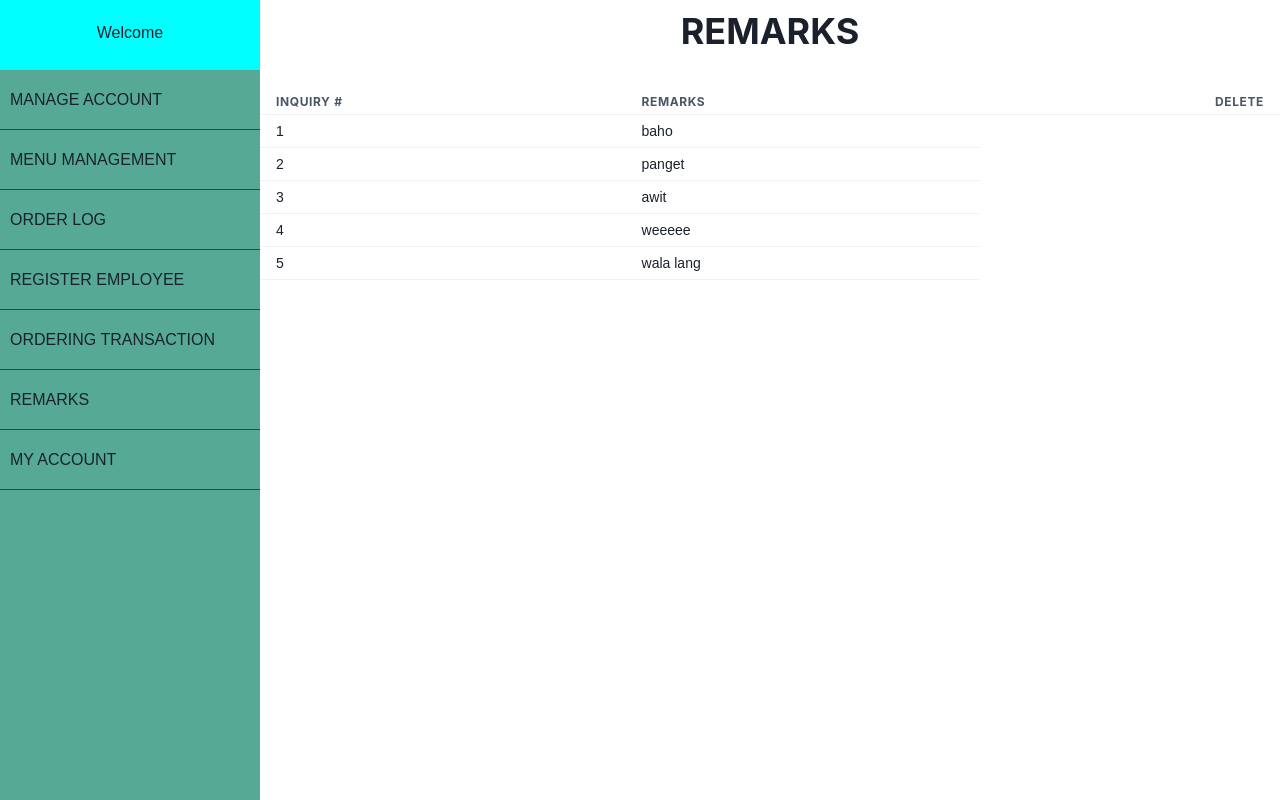
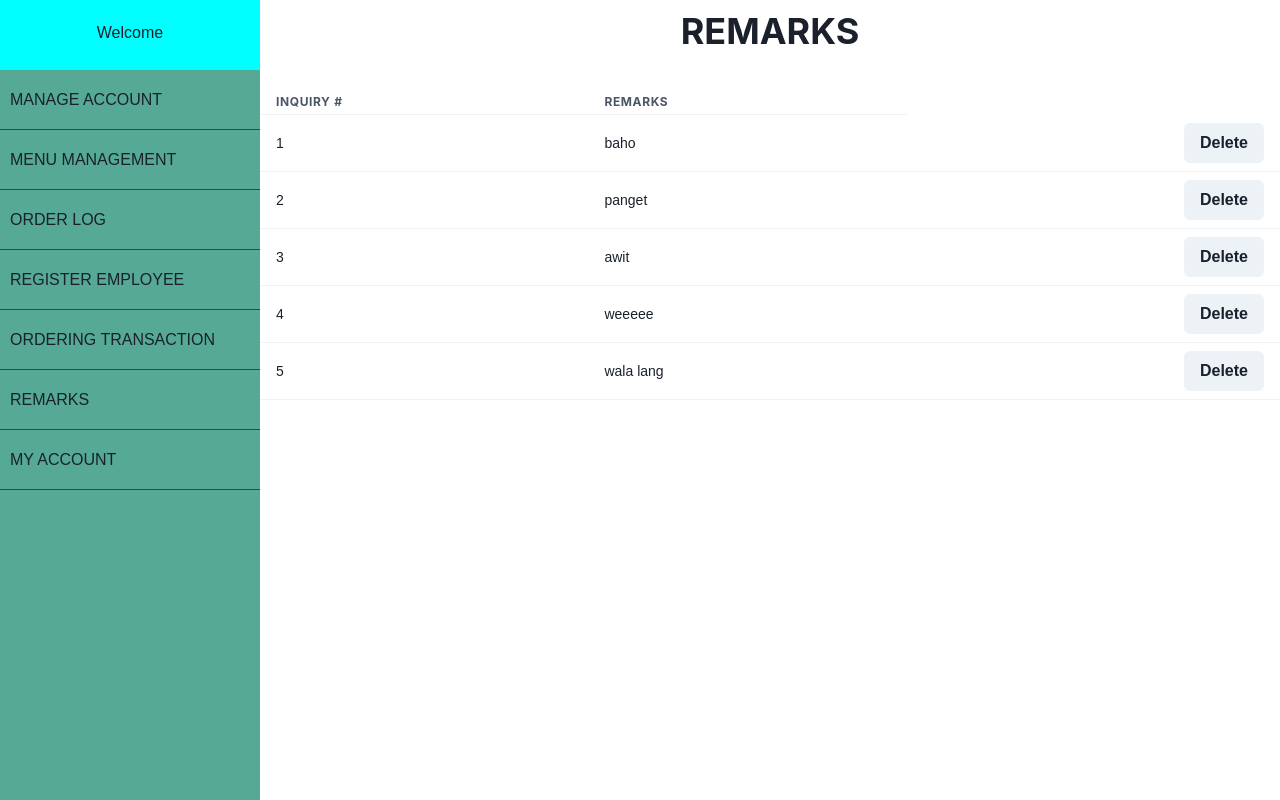
Before and after one commit to jentii16200/hain-microsite, a React (Create React App) app: page /h/remarks in a window 1280 px wide. Built offline with nearby package versions, Linux system fonts and the light colour scheme.

Commit message:
feat: update

```diff
--- a/src/components/SideNav.js
+++ b/src/components/SideNav.js
@@ -9,7 +9,7 @@ export const SideNav = (props) => {
             <div className='navigation'>
                 <ul>
                     <h2 className='welcome'>Welcome</h2>
-                    <li><Link className='links' to='manage-account'>MANAGE ACCOUNT</Link></li>
+                    <li><Link className='links' to='manage-account/customer'>MANAGE ACCOUNT</Link></li>
                     <li><Link className='links' to='menu-management'>MENU MANAGEMENT</Link></li>
                     <li><Link className='links' to='order-log'>ORDER LOG</Link></li>
                     <li><Link className='links' to='register-employee'>REGISTER EMPLOYEE</Link></li>
--- a/src/pages/Remarks/Remarks.js
+++ b/src/pages/Remarks/Remarks.js
@@ -1,5 +1,5 @@
 import React, { useState, useEffect } from 'react';
-import { Heading } from '@chakra-ui/react';
+import { Button, Heading } from '@chakra-ui/react';
 import axios from 'axios';
 import { Table, Thead, Tbody, Tfoot, Tr, Th, Td, TableCaption,
     TableContainer } from '@chakra-ui/react';
@@ -47,7 +47,6 @@ export const Remarks = () => {
                         <Tr>
                             <Th>INQUIRY #</Th>
                             <Th>REMARKS</Th>
-                            <Th isNumeric>DELETE</Th>
                         </Tr>
                     </Thead>
                     <Tbody>
@@ -55,6 +54,7 @@ export const Remarks = () => {
                             <Tr key={post.id}>
                                 <Td>{post.id}</Td>
                                 <Td>{post.remark}</Td>
+                                <Td isNumeric><Button>Delete</Button></Td>
                             </Tr>)}
                     </Tbody>
                 </Table>
```
